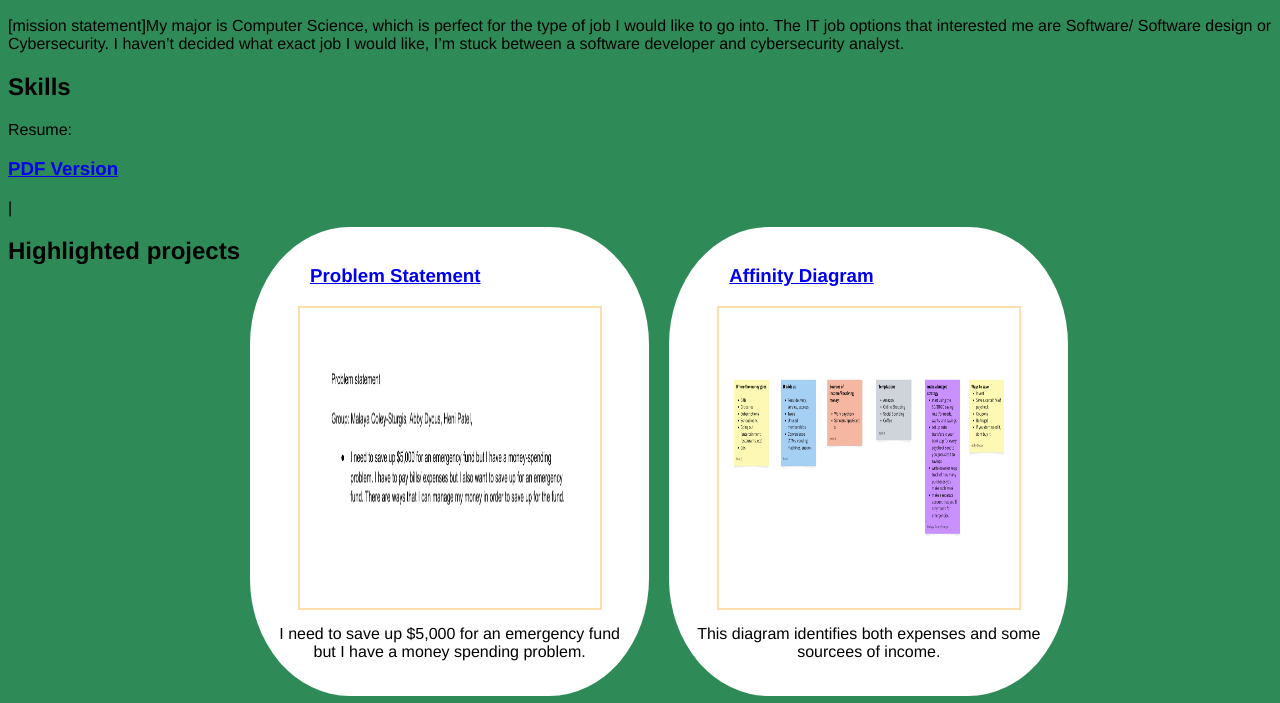
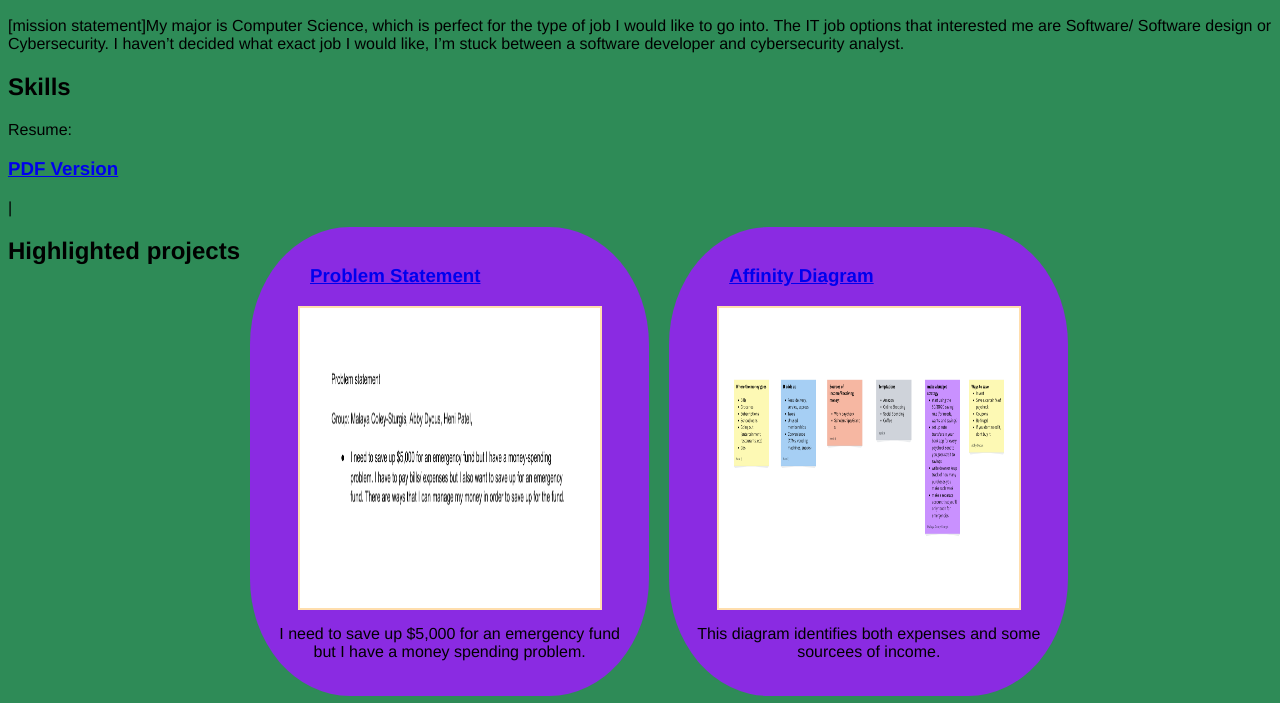
Before and after one commit to Malaya-cs007/Malaya-cs007.github.io, a plain HTML site: page index.html in a window 1280 px wide. Shown: the part 97-800 px from the top of the page. Drawn offline with Linux system fonts and the light colour scheme; files whose address does not match are found by name.

Commit message:
changed blob color

```diff
--- a/styles.css
+++ b/styles.css
@@ -20,7 +20,7 @@ projects h2{
 width: 30%;
 margin: 10px;
 padding: 20px 10px;
-background: white;
+background: blueviolet;
 border-radius: 25%;
 }
 
```
